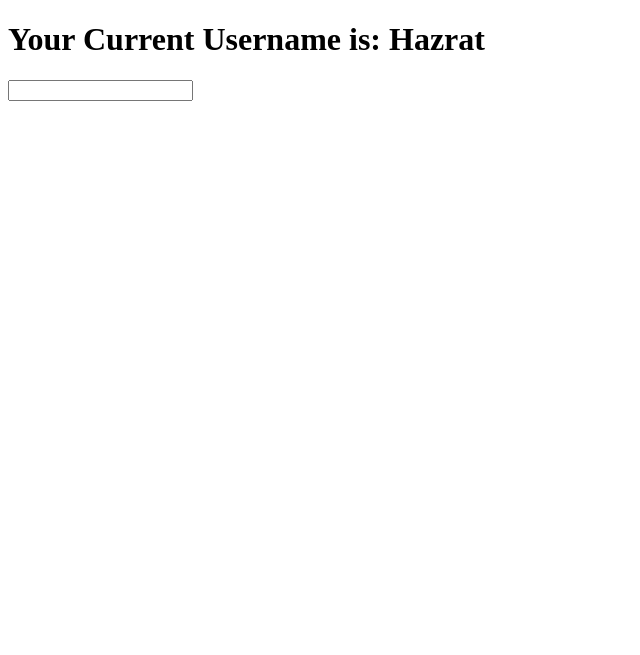
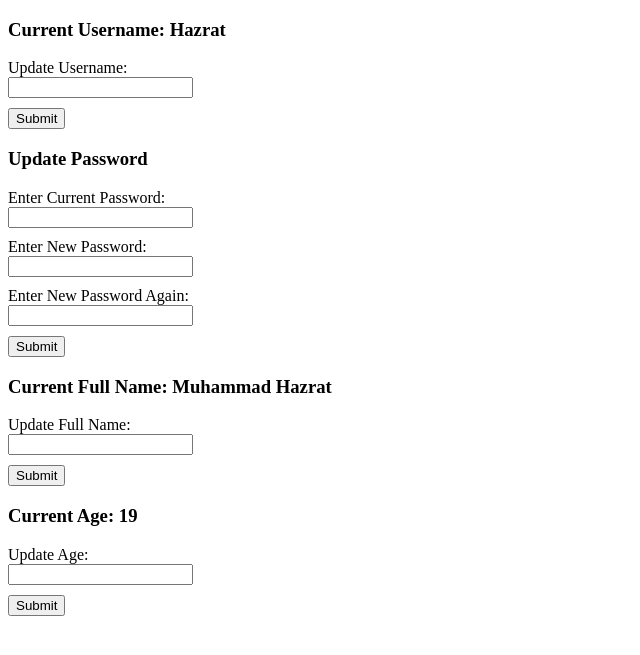
Before and after one commit to mtalhaimran/CSCS342-WEB-Dev, a PHP site: page /admin/admin_profile.php in a window 1280 px wide. Shown: the top 655 px of the page, without its empty margins (0-640 px from the left). Run offline with PHP 8.4, Linux system fonts and the light colour scheme.

Commit message:
Update admin_profile.php

```diff
--- a/admin/admin_profile.php
+++ b/admin/admin_profile.php
@@ -5,9 +5,50 @@
     <meta http-equiv="X-UA-Compatible" content="IE=edge">
     <meta name="viewport" content="width=device-width, initial-scale=1.0">
     <title>Profile</title>
+    <style>
+        input {
+            display: block;
+            margin-bottom: 10px;
+        }
+
+    </style>
 </head>
 <body>
-    <h1>Your Current Username is: <?php echo "Hazrat" ?></h1>
-    <input type="text" >
+    <h3>Current Username: <?php echo "Hazrat" ?></h1>
+
+    <label for="username">Update Username: </label>
+    <input type="text" name="username" id="username">
+    <input type="button" value="Submit">
+
+    <h3>Update Password</h1>
+
+    <label for="Password">Enter Current Password: </label>
+    <input type="password" name="Password" id="Password">
+
+    <label for="newPassword">Enter New Password: </label>
+    <input type="password" name="newPassword" id="newPassword">
+
+    <label for="againPassword">Enter New Password Again: </label>
+    <input type="password" name="againPassword" id="againPassword">
+
+    <input type="button" value="Submit">
+
+
+    <h3>Current Full Name: <?php echo "Muhammad Hazrat" ?></h1>
+
+    <label for="name">Update Full Name: </label>
+    <input type="text" name="name" id="name">
+    <input type="button" value="Submit">
+
+
+    <h3>Current Age: <?php echo "19" ?></h1>
+
+    <label for="age">Update Age: </label>
+    <input type="text" name="age" id="age">
+    <input type="button" value="Submit">
+
+
+
+
 </body>
 </html>
```
